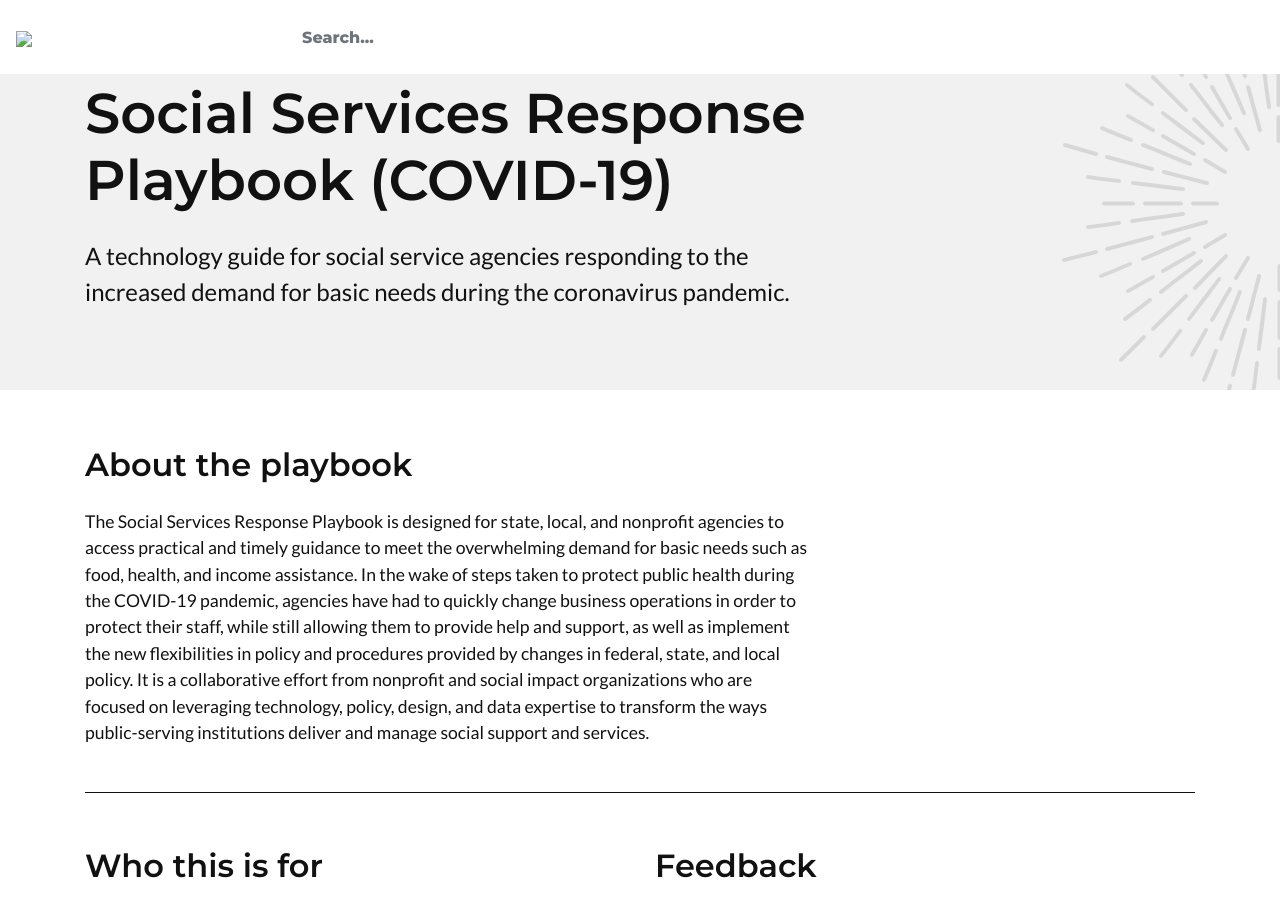
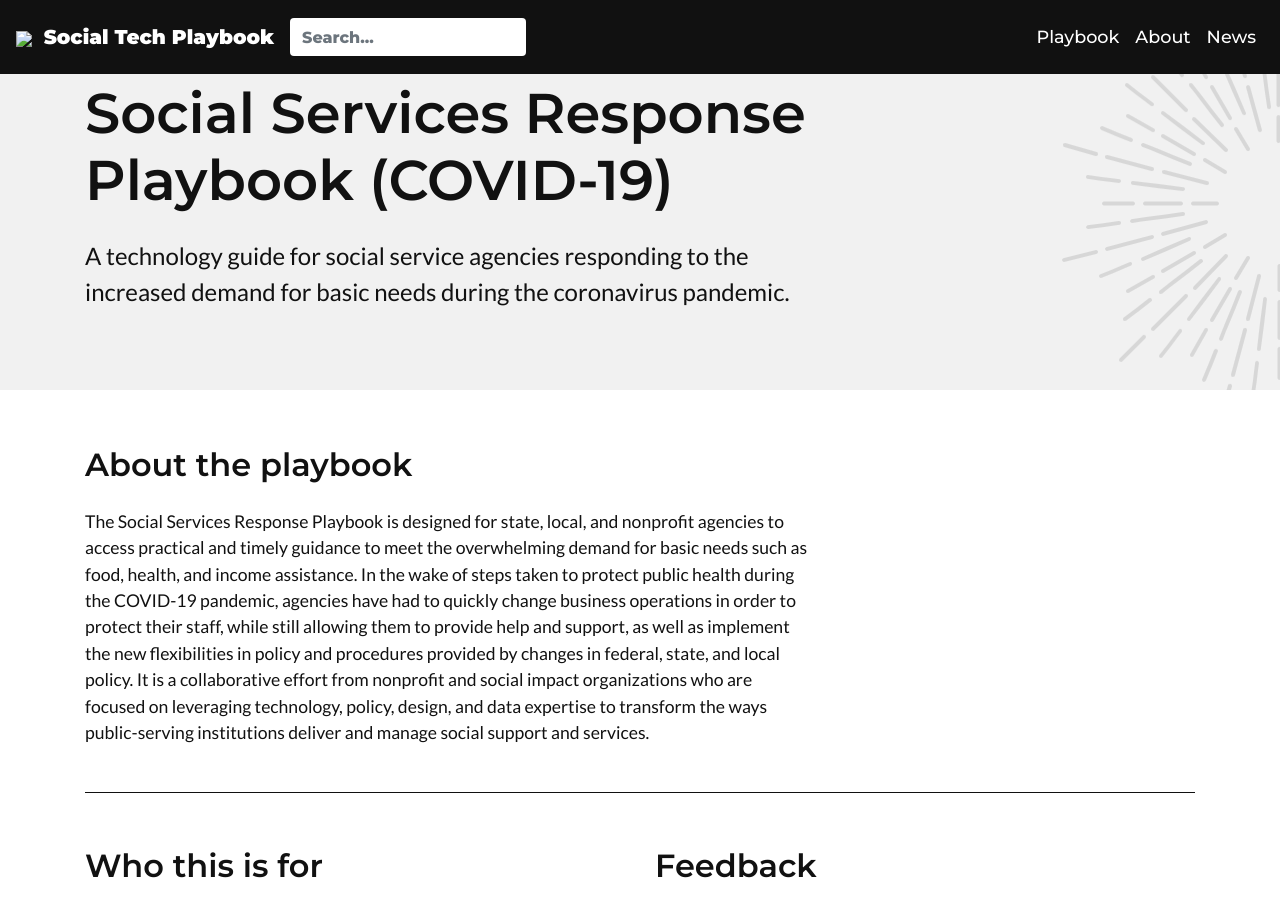
Before and after one commit to Social-Tech-Collab/socialtechcollaborative, a Jekyll site: the page built from index.html, in a window 1280 px wide and 900 px high. Built offline with Jekyll 4.4.1, drawn with Linux system fonts in a browser that asks for light colours; nearby versions of some CDN libraries; some web fonts are replaced; library files that are not in the unit come from our copies; the list of posts is cut into pages by our own code.

Commit message:
nav bar bgcolor

```diff
--- a/_layouts/default.html
+++ b/_layouts/default.html
@@ -52,7 +52,7 @@
   <body>
 
     <!-- Navigation -->
-    <nav class="navbar navbar-expand-lg navbar-light bg-white fixed-top">
+    <nav class="navbar navbar-expand-lg navbar-light fixed-top">
       <a class="navbar-brand font-weight-bolder mr-3" href="{{site.baseurl}}/"><img src="{{site.baseurl}}/{{site.logo}}" height="50"> &nbsp;<strong>{{site.name}}</strong></a>
       <button class="navbar-light navbar-toggler" type="button" data-toggle="collapse" data-target="#navbarsDefault" aria-controls="navbarsDefault" aria-expanded="false" aria-label="Toggle navigation">
       <span class="navbar-toggler-icon"></span>
```
